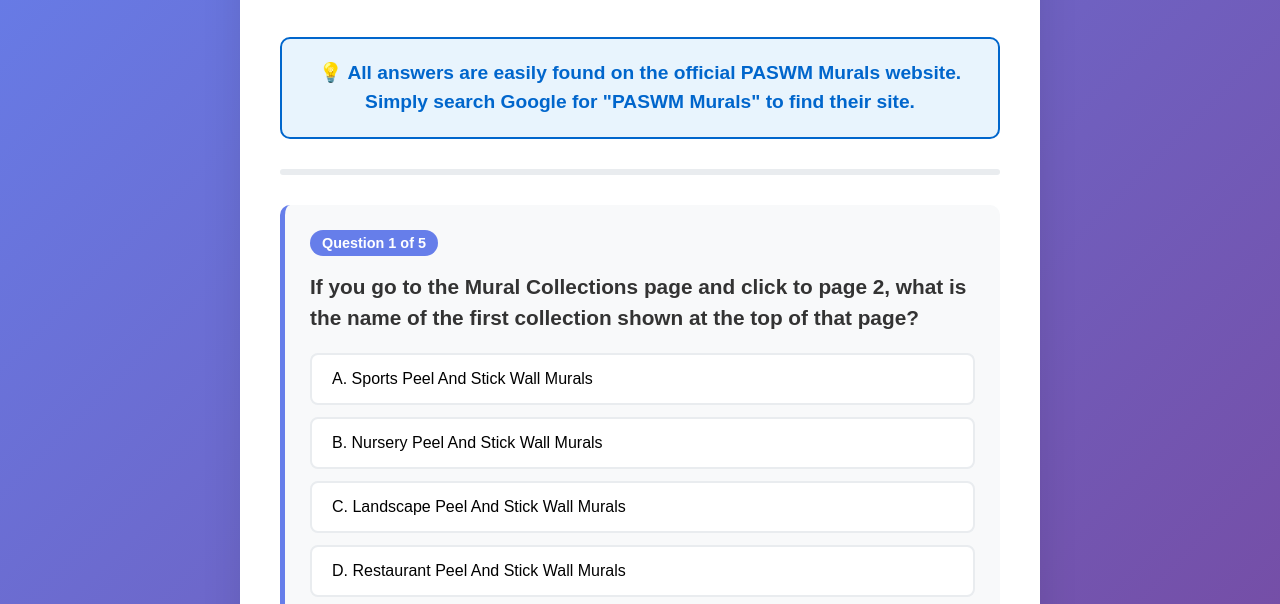
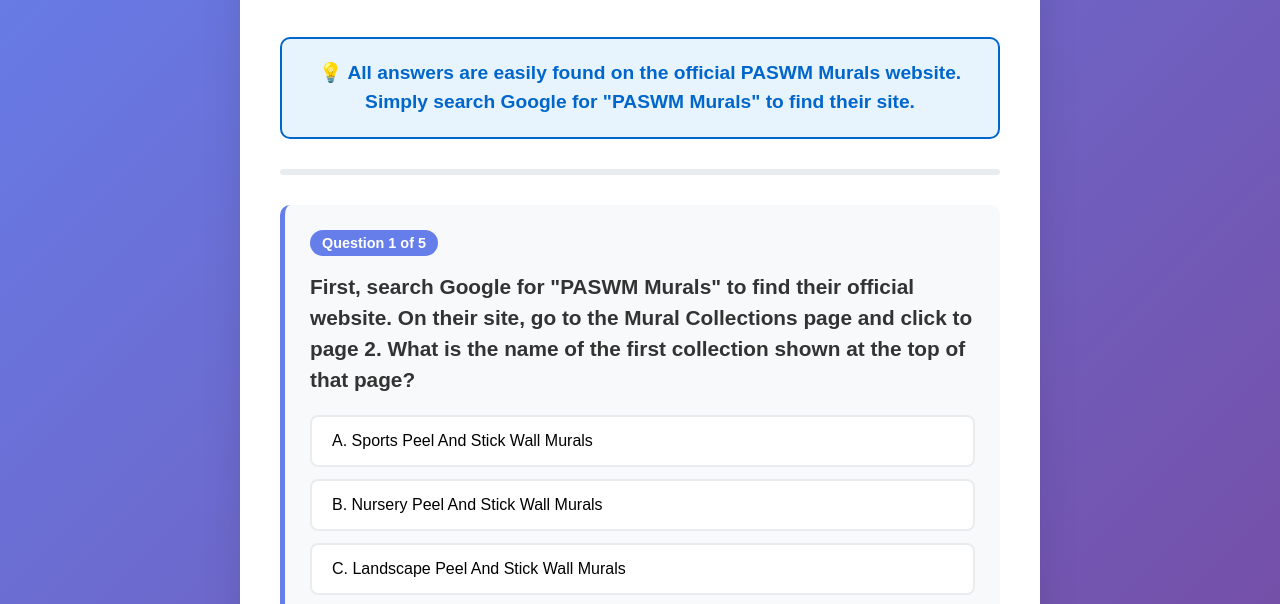
Before and after one commit to user-styles/PASWM-Murals-Secret-Code-Quiz, a plain HTML site: page index.html in a window 1280 px wide. Shown: the part 152-756 px from the top of the page. Drawn offline with Linux system fonts and the light colour scheme.

Commit message:
Update index.html

```diff
--- a/index.html
+++ b/index.html
@@ -326,7 +326,7 @@
             <div class="question-container active" id="question1">
                 <div class="question">
                     <div class="question-number">Question 1 of 5</div>
-                    <h3>If you go to the Mural Collections page and click to page 2, what is the name of the first collection shown at the top of that page?</h3>
+                    <h3>First, search Google for "PASWM Murals" to find their official website. On their site, go to the Mural Collections page and click to page 2. What is the name of the first collection shown at the top of that page?</h3>
                     <div class="options">
                         <div class="option" data-value="A">A. Sports Peel And Stick Wall Murals</div>
                         <div class="option" data-value="B">B. Nursery Peel And Stick Wall Murals</div>
```
